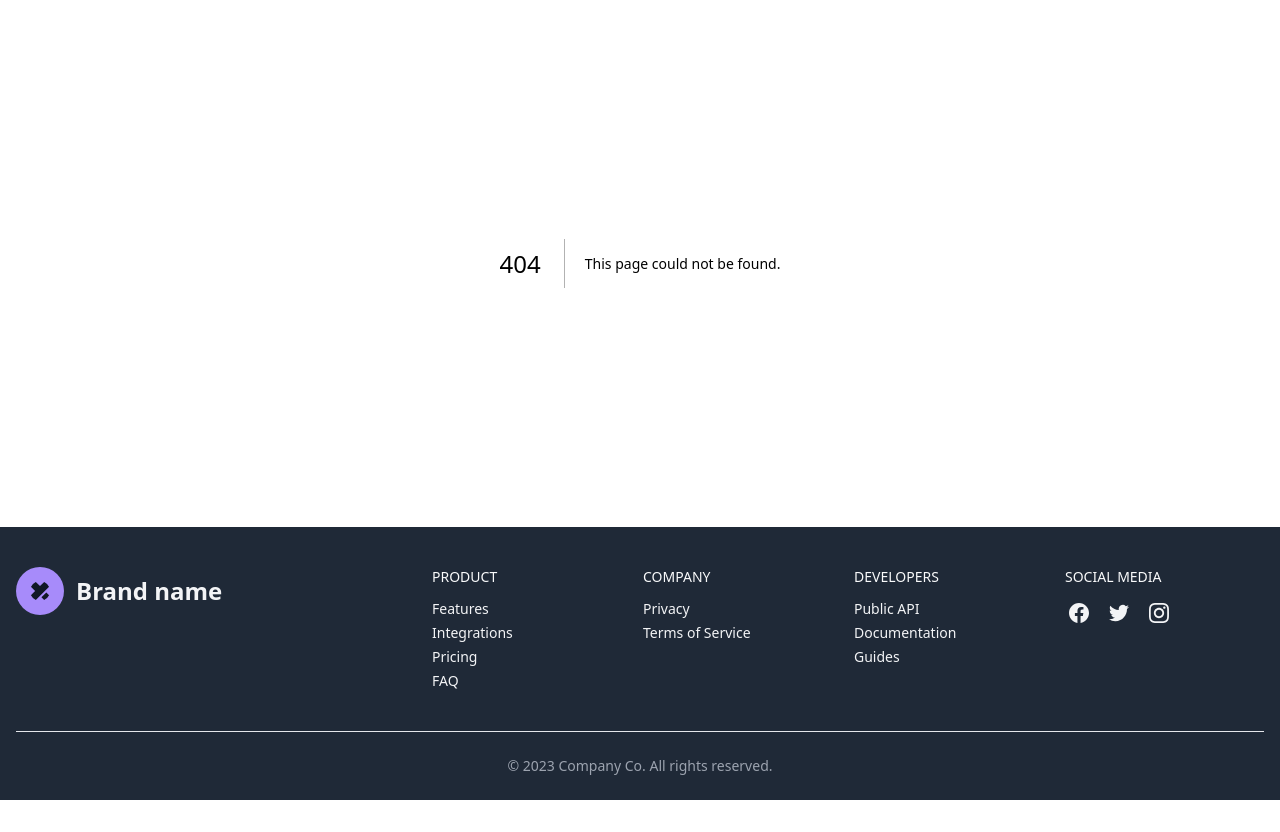
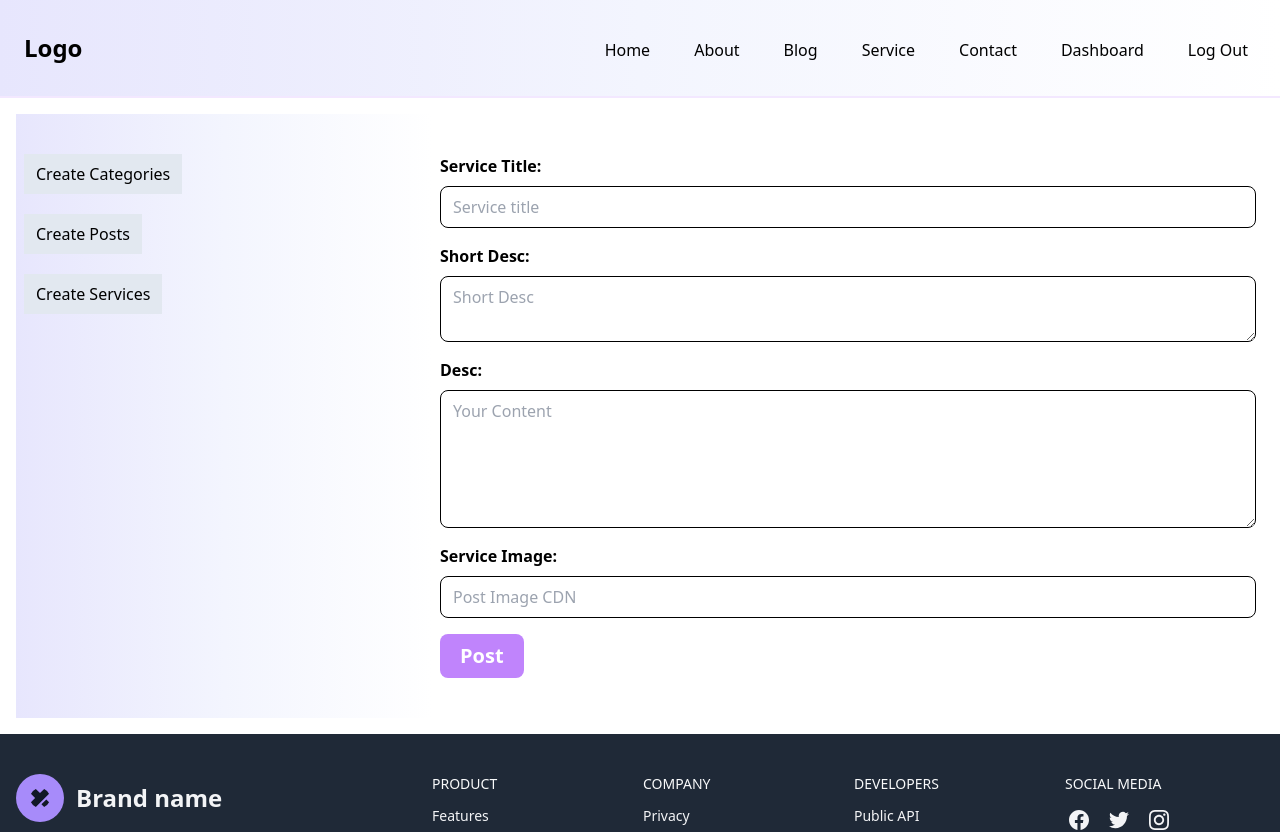
Before and after one commit to mehedi-hasan95/assingment-20, a Next.js app: page /dashboard/services in a window 1280 px wide. Before the commit this address had no page. Shown: the top 832 px of the page. Before the commit the page ends 800 px from the top, so only its background shows below. Built offline with nearby package versions, Linux system fonts and the light colour scheme.

Commit message:
Created services done

```diff
--- /dev/null
+++ b/src/app/api/services/route.js
@@ -0,0 +1,25 @@
+import { NextResponse } from "next/server";
+
+const { PrismaClient } = require("@prisma/client");
+
+const prisma = new PrismaClient();
+export async function POST(req, res) {
+    try {
+        const body = await req.json();
+        const services = await prisma.services.create({
+            data: body,
+        });
+        return NextResponse.json({ msg: "success", services }, { status: 201 });
+    } catch (error) {
+        return NextResponse.json({ msg: "faill", error });
+    }
+}
+
+export async function GET(req, res) {
+    try {
+        const services = await prisma.services.findMany();
+        return NextResponse.json({ msg: "success", services });
+    } catch (error) {
+        return NextResponse.json({ msg: "faill", error });
+    }
+}
--- a/src/app/dashboard/layout.jsx
+++ b/src/app/dashboard/layout.jsx
@@ -19,6 +19,12 @@ const DashboardLayout = ({ children }) => {
                     >
                         Create Posts
                     </Link>
+                    <Link
+                        href="/dashboard/services"
+                        className="bg-slate-200 px-3 py-2 max-w-max "
+                    >
+                        Create Services
+                    </Link>
                 </div>
                 <div className="w-2/3 py-10 px-2">{children}</div>
             </div>
--- /dev/null
+++ b/src/app/dashboard/services/page.jsx
@@ -0,0 +1,11 @@
+import CreateServices from "@/components/CreateServices";
+
+const page = () => {
+    return (
+        <div>
+            <CreateServices />
+        </div>
+    );
+};
+
+export default page;
--- /dev/null
+++ b/src/components/CreateServices.jsx
@@ -0,0 +1,109 @@
+"use client";
+
+import { useRouter } from "next/navigation";
+
+const CreateServices = () => {
+    const router = useRouter();
+    //Convert title into slug
+    const slugify = (str) =>
+        str
+            .toLowerCase()
+            .trim()
+            .replace(/[^\w\s-]/g, "")
+            .replace(/[\s_-]+/g, "-")
+            .replace(/^-+|-+$&/g, "");
+    const handleServices = async (e) => {
+        e.preventDefault();
+        const title = e.target.title.value;
+        const short_desc = e.target.short_Desc.value;
+        const desc = e.target.desc.value;
+        const serviceImg = e.target.postImg.value;
+        const data = {
+            title,
+            slug: slugify(title),
+            short_desc,
+            desc,
+            serviceImg,
+        };
+        try {
+            const response = await fetch("/api/services", {
+                method: "POST", // or 'PUT'
+                headers: {
+                    "Content-Type": "application/json",
+                },
+                body: JSON.stringify(data),
+            });
+
+            const result = await response.json();
+            console.log(result);
+            if (result.msg === "success") {
+                router.push("/dashboard");
+            }
+        } catch (error) {
+            console.error("Error:", error);
+        }
+    };
+    return (
+        <div>
+            <form onSubmit={handleServices} className="flex flex-col gap-y-4">
+                <div className="flex flex-col gap-y-2">
+                    <label htmlFor="title" className="font-semibold">
+                        Service Title:
+                    </label>
+                    <input
+                        type="text"
+                        name="title"
+                        id="title"
+                        className="border border-black px-3 py-2 rounded-lg"
+                        placeholder="Service title"
+                    />
+                </div>
+                <div className="flex flex-col gap-y-2">
+                    <label htmlFor="short_Desc" className="font-semibold">
+                        Short Desc:
+                    </label>
+                    <textarea
+                        name="short_Desc"
+                        id="short_Desc"
+                        cols="30"
+                        rows="2"
+                        className="border border-black px-3 py-2 rounded-lg w-full"
+                        placeholder="Short Desc"
+                    ></textarea>
+                </div>
+                <div className="flex flex-col gap-y-2">
+                    <label htmlFor="desc" className="font-semibold">
+                        Desc:
+                    </label>
+                    <textarea
+                        name="desc"
+                        id="desc"
+                        cols="30"
+                        rows="5"
+                        className="border border-black px-3 py-2 rounded-lg w-full"
+                        placeholder="Your Content"
+                    ></textarea>
+                </div>
+                <div className="flex flex-col gap-y-2">
+                    <label htmlFor="postImg" className="font-semibold">
+                        Service Image:
+                    </label>
+                    <input
+                        type="text"
+                        name="postImg"
+                        id="postImg"
+                        className="border border-black px-3 py-2 rounded-lg"
+                        placeholder="Post Image CDN"
+                    />
+                </div>
+                <input
+                    type="submit"
+                    value="Post"
+                    className="text-xl font-semibold max-w-max bg-purple-400 px-5 py-2 rounded-lg text-white cursor-pointer"
+                />
+            </form>
+        </div>
+    );
+};
+
+export default CreateServices;
```
Also changed, not shown: 1 other file (tests, documents, lock files or other folders).
